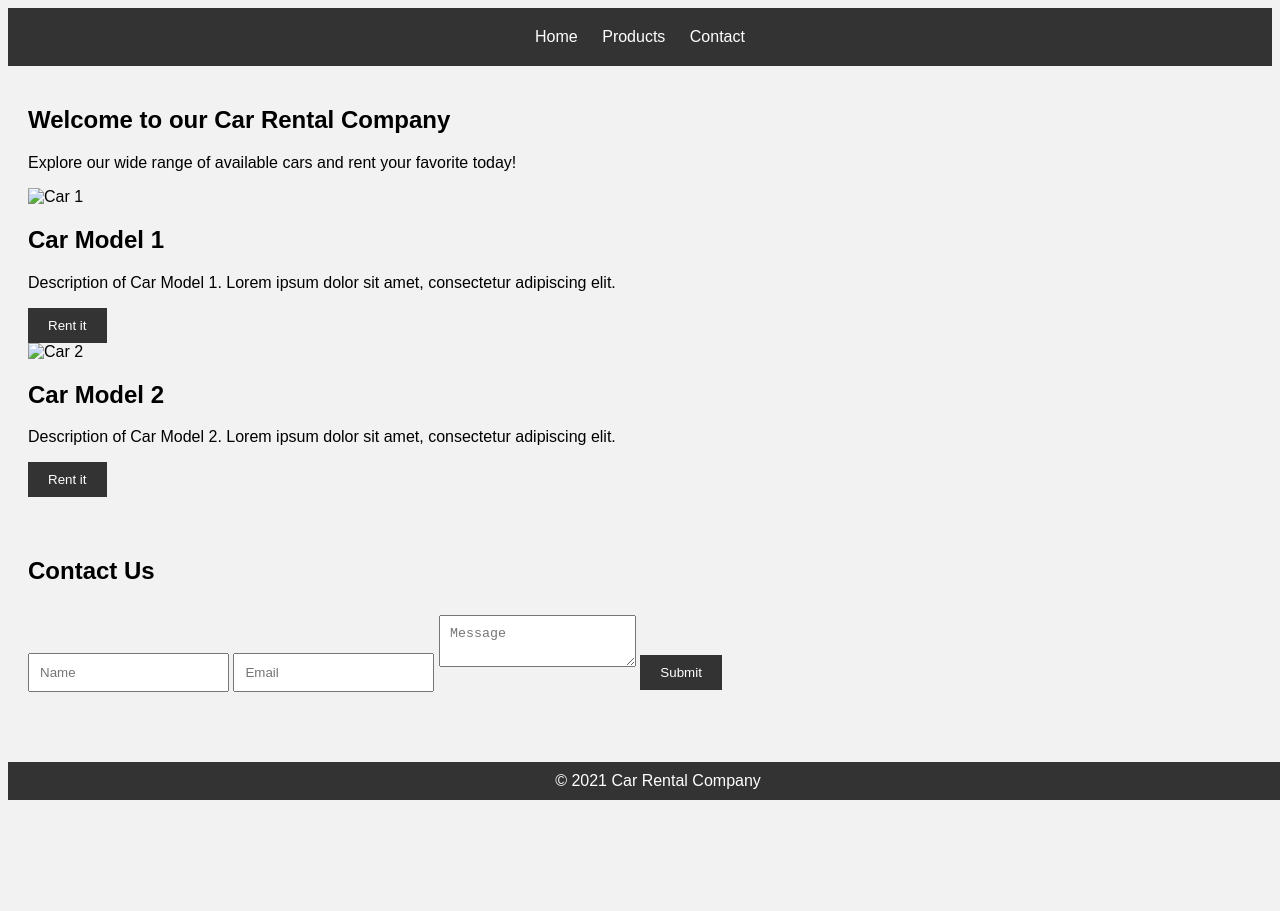
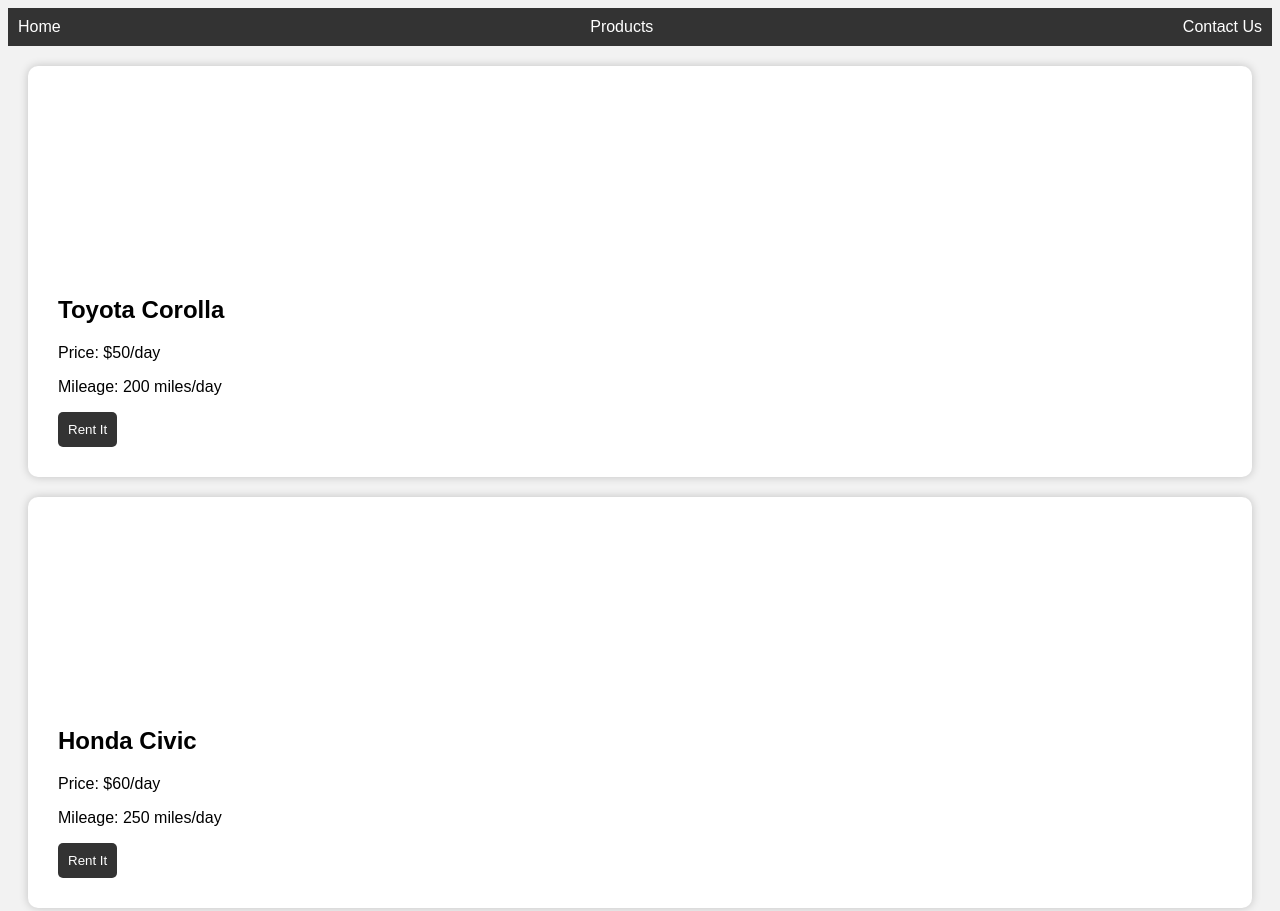
Before and after one commit to Aftabhussain333/AWSCodeWhisperer, a plain HTML site: page index.html in a window 1280 px wide. Shown: the top 911 px of the page. Before the commit the page ends 800 px from the top, so only its background shows below. Drawn offline with Linux system fonts and the light colour scheme.

Commit message:
Update index.html

```diff
--- a/index.html
+++ b/index.html
@@ -3,90 +3,124 @@
 <head>
     <meta charset="UTF-8">
     <meta name="viewport" content="width=device-width, initial-scale=1.0">
+    <title>Car Rental Company</title>
     <style>
         body {
             background-color: #f2f2f2;
             font-family: Arial, sans-serif;
         }
+
         header {
             background-color: #333;
-      padding: 20px;
             color: white;
-      text-align: center;
+            padding: 10px;
+            display: flex;
+            justify-content: space-between;
+            align-items: center;
         }
-    nav a {
+
+        header a {
             color: white;
             text-decoration: none;
-      margin: 0 10px;
         }
-    section {
+
+        header a:hover {
+            color: #ddd;
+        }
+
+        main {
             padding: 20px;
         }
+
+        .car-card {
+            background-color: white;
+            padding: 20px;
+            margin-bottom: 20px;
+            border-radius: 10px;
+            box-shadow: 0 0 10px rgba(0, 0, 0, 0.2);
+        }
+
+        .car-image {
+            width: 100%;
+            height: 200px;
+            object-fit: cover;
+            border-radius: 10px 10px 0 0;
+        }
+
+        .car-details {
+            padding: 10px;
+        }
+
+        .car-details h2 {
+            margin-top: 0;
+        }
+
+        .car-details p {
+            margin-top: 10px;
+        }
+
+        .car-details button {
+            background-color: #333;
+            color: white;
+            padding: 10px;
+            border: none;
+            border-radius: 5px;
+            cursor: pointer;
+        }
+
+        .car-details button:hover {
+            background-color: #555;
+        }
+
         footer {
             background-color: #333;
             color: white;
+            padding: 10px;
             text-align: center;
-      padding: 10px;
-      position: fixed;
-      bottom: 0;
-      width: 100%;
-    }
-    form {
-      margin: 20px 0;
-    }
-    input, textarea {
-      padding: 10px;
-      margin: 10px 0;
-    }
-    button {
-      padding: 10px 20px;
-      background-color: #333;
-      color: white;
-      border: none;
-      cursor: pointer;
         }
     </style>
-  <script>
-    // Add JavaScript functionality here
-  </script>
-  <title>Car Rental Company</title>
 </head>
 <body>
     <header>
-    <nav>
         <a href="#">Home</a>
         <a href="#">Products</a>
-      <a href="#">Contact</a>
-    </nav>
+        <a href="#">Contact Us</a>
     </header>
-  <section>
-    <h1>Welcome to our Car Rental Company</h1>
-    <p>Explore our wide range of available cars and rent your favorite today!</p>
-    <div class="product">
-      <img src="car1.jpg" alt="Car 1">
-      <h2>Car Model 1</h2>
-      <p>Description of Car Model 1. Lorem ipsum dolor sit amet, consectetur adipiscing elit.</p>
-      <button>Rent it</button>
+
+    <main>
+        <div class="car-card">
+            <div class="car-image"></div>
+            <div class="car-details">
+                <h2>Toyota Corolla</h2>
+                <p>Price: $50/day</p>
+                <p>Mileage: 200 miles/day</p>
+                <button>Rent It</button>
             </div>
-    <div class="product">
-      <img src="car2.jpg" alt="Car 2">
-      <h2>Car Model 2</h2>
-      <p>Description of Car Model 2. Lorem ipsum dolor sit amet, consectetur adipiscing elit.</p>
-      <button>Rent it</button>
         </div>
-    <!-- Add more products as needed -->
-  </section>
+
+        <div class="car-card">
+            <div class="car-image"></div>
+            <div class="car-details">
+                <h2>Honda Civic</h2>
+                <p>Price: $60/day</p>
+                <p>Mileage: 250 miles/day</p>
+                <button>Rent It</button>
+            </div>
+        </div>
+
+        <div class="car-card">
+            <div class="car-image"></div>
+            <div class="car-details">
+                <h2>Ford Mustang</h2>
+                <p>Price: $100/day</p>
+                <p>Mileage: 300 miles/day</p>
+                <button>Rent It</button>
+            </div>
+        </div>
+    </main>
+
     <footer>
-    &copy; 2021 Car Rental Company
+        &copy; 2022 Car Rental Company. All rights reserved.
     </footer>
-  <section>
-    <h2>Contact Us</h2>
-    <form>
-      <input type="text" placeholder="Name">
-      <input type="email" placeholder="Email">
-      <textarea placeholder="Message"></textarea>
-      <button>Submit</button>
-    </form>
-  </section>
 </body>
 </html>
```
Lines whose indentation alone changed are shown as unchanged.
